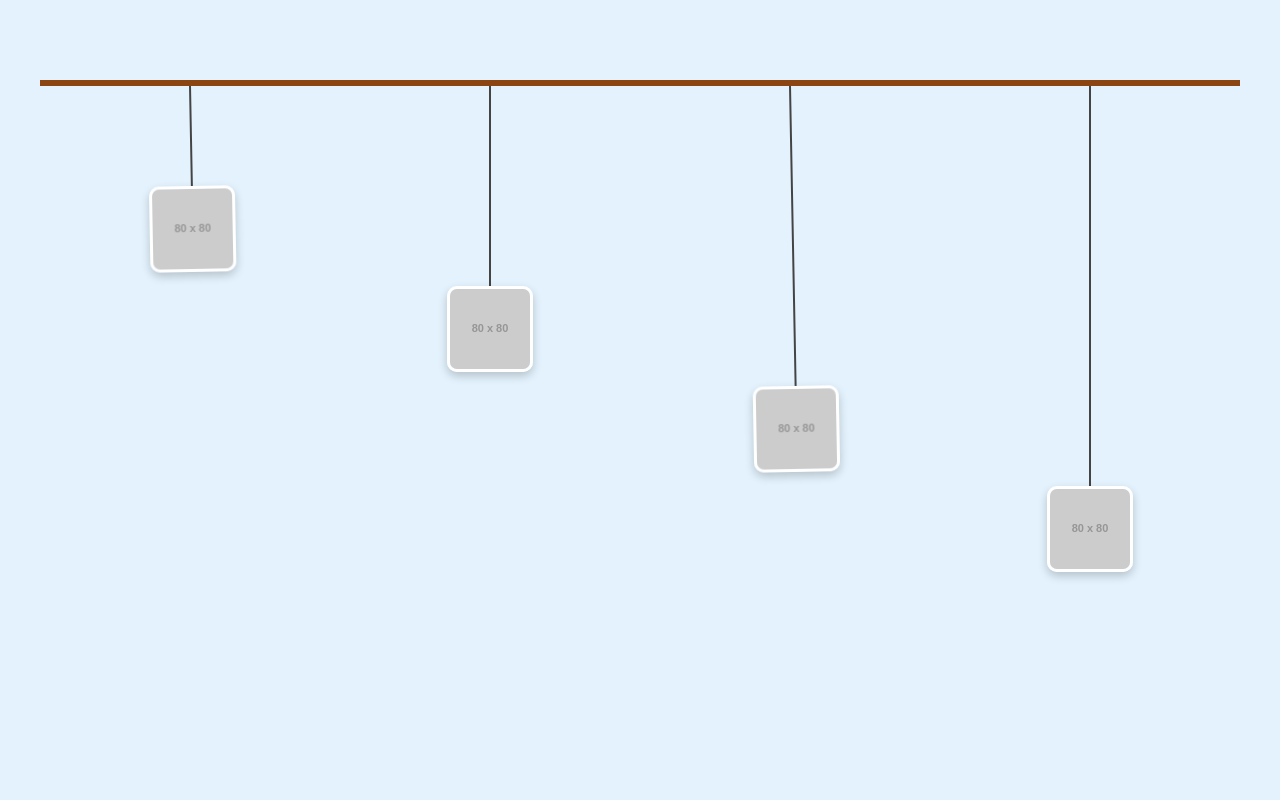
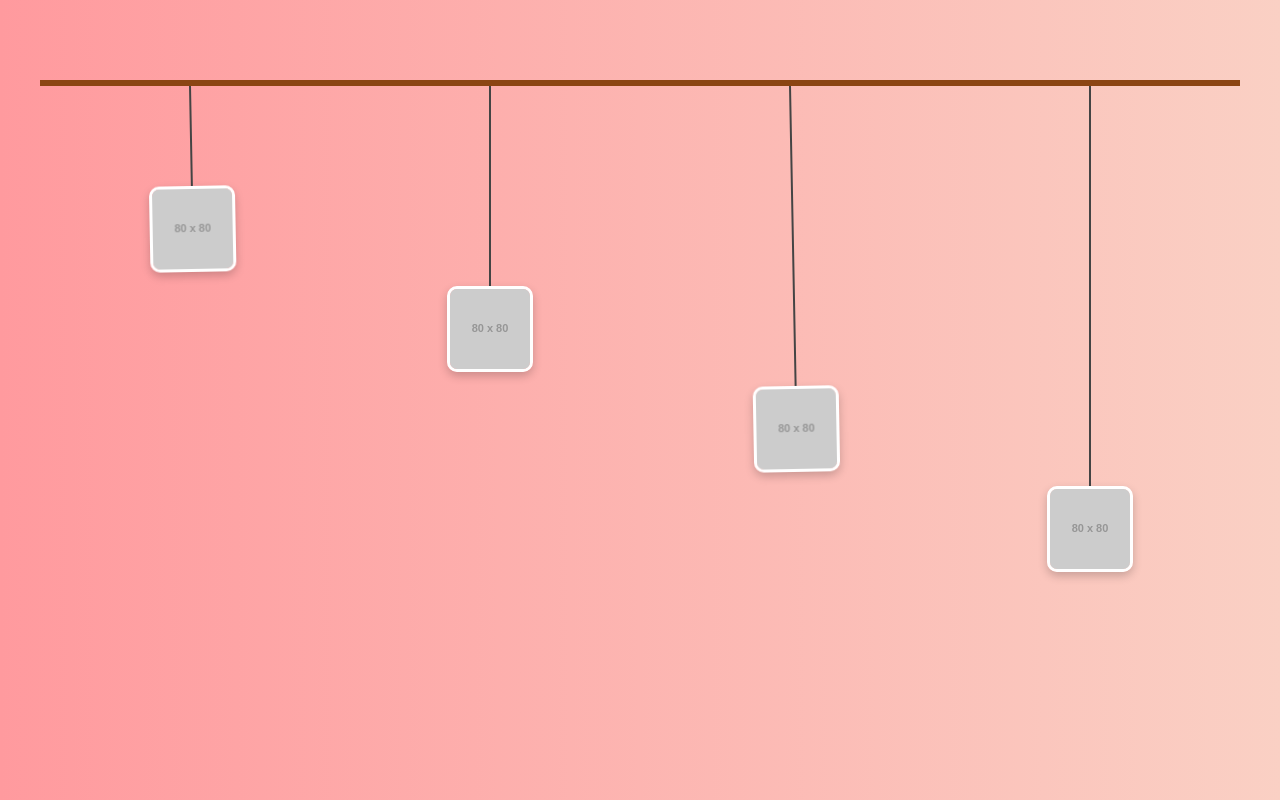
Before and after one commit to pmshanib/HappyBirthday, a plain HTML site: page comewithme.html in a window 1280 px wide. Drawn offline with Linux system fonts and the light colour scheme; placeholder pictures from the web are drawn by us.

Commit message:
Update comewithme.html

```diff
--- a/comewithme.html
+++ b/comewithme.html
@@ -3,11 +3,11 @@
 <head>
   <meta charset="UTF-8" />
   <meta name="viewport" content="width=device-width, initial-scale=1.0"/>
-  <title>Straight Rope with Hanging Images</title>
+  <title>For My Crush 💖</title>
   <style>
     body {
       margin: 0;
-      background: #e3f2fd;
+      background: linear-gradient(to right, #ff9a9e, #fad0c4);
       display: flex;
       justify-content: center;
       align-items: flex-start;
```
